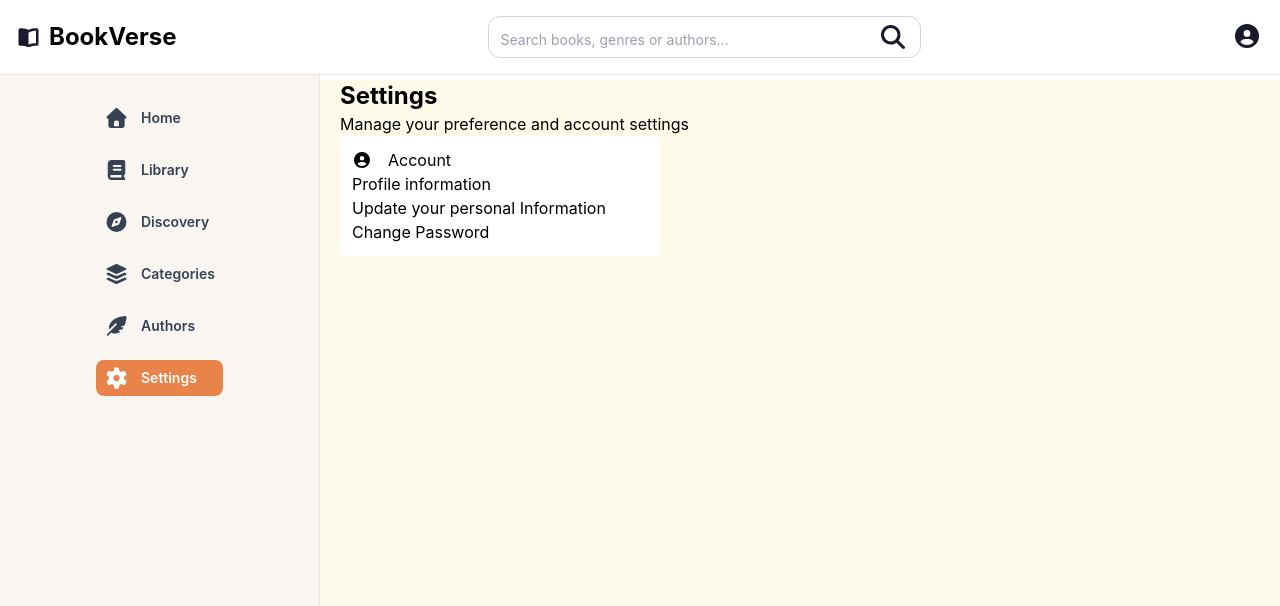
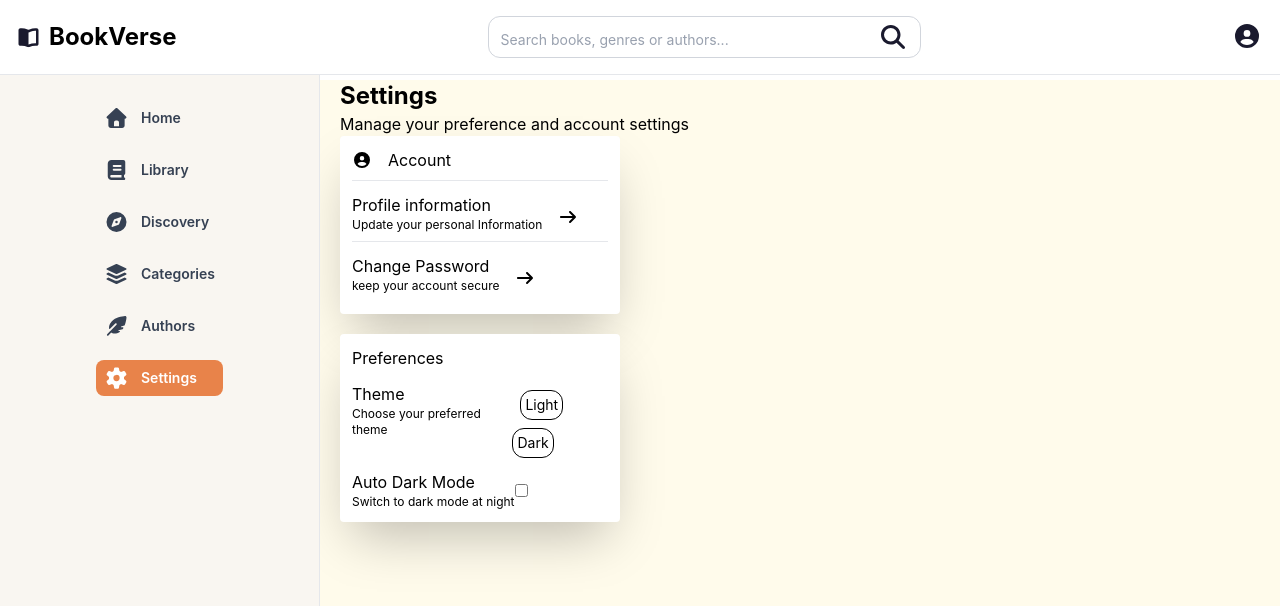
Before and after one commit to DanielApple05/Book-verse, a React (Vite) app in the folder book-verse-frontend/: page /settings in a window 1280 px wide. Shown: the top 606 px of the page. Built offline with nearby package versions, Linux system fonts and the light colour scheme; no server answers; the HTML template or start-up script is replaced by a standard one.

Commit message:
feat: update Settings page layout with new preferences section and icons

```diff
--- a/book-verse-frontend/src/assets/components/discovery-component/discoveryPageCard.jsx
+++ b/book-verse-frontend/src/assets/components/discovery-component/discoveryPageCard.jsx
@@ -1,7 +1,6 @@
 import React from 'react';
 import Header from '../header-component/header';
 import Banner3 from '../explore-banner/banner3';
-import Search from '../search';
 import TrendingBooks  from '../book-components/trendingBooks';
 import NewArrivals from '../book-components/newArrivals';
 import Categories from '../category-component/categories';
@@ -9,7 +8,6 @@ import Categories from '../category-component/categories';
 const DiscoveryPageCard = () => {
   return (
     <div>
-     <div className='xl:hidden flex mb-3 bg-white/30 sticky top-14 rounded-lg '> <Search /> </div>
      <h1 className='text-2xl font-bold mb-2'>Discover New Books</h1>
      <p className='text-gray-500 mb-10'>Explore our curated selection of books across various genres and categories. Find your next great read today!</p>
       <Banner3/>
--- a/book-verse-frontend/src/assets/pages/settings.jsx
+++ b/book-verse-frontend/src/assets/pages/settings.jsx
@@ -2,7 +2,8 @@ import React from 'react';
 import Header from '../components/header-component/header';
 import SideNavBar from '../components/navigations/sideNavBar';
 import { FontAwesomeIcon } from '@fortawesome/react-fontawesome';
-import { faCircleUser } from '@fortawesome/free-solid-svg-icons';
+import { faCircleUser, faArrowRight } from '@fortawesome/free-solid-svg-icons';
+import MobileNavBar from '../components/navigations/mobileNavBar';
 
 const Settings = () => {
   return (
@@ -13,25 +14,51 @@ const Settings = () => {
         <div className='mt-20 flex-1 pl-5 bg-amber-50'>
           <h1 className='text-2xl font-bold '>Settings</h1>
           <p> Manage your preference and account settings </p>
-          <div className='bg-white rounded p-3 w-80'>
-            <div className='flex items-center gap-4'>
+          <div className='bg-white rounded p-3 w-70 space-y-3 shadow-2xl'>
+            <div className='flex items-center gap-4 border-b border-b-gray-200 pb-2'>
               <FontAwesomeIcon icon={faCircleUser} />
-              Account
+              <p>Account</p>
             </div>
-            <div>
-
+            <div className='flex items-center gap-4 border-b border-b-gray-200'>
+              <div className='mb-2' >
+                <p> Profile information</p>
+                <p className=' text-xs'>Update your personal Information</p>
+              </div>
+              <FontAwesomeIcon icon={faArrowRight} />
+            </div>
+            <div className='flex items-center gap-4 '>
+              {/* <FontAwesomeIcon icon={ fa } /> */}
+              <div className='mb-2'>
+                <p> Change Password</p>
+                <p className=' text-xs'>keep your account secure</p>
+              </div>
+              <FontAwesomeIcon icon={faArrowRight} />
+            </div>
+          </div>
+          <div className='bg-white rounded p-3 w-70 space-y-3 shadow-2xl mt-5'>
+            <p>Preferences</p>
+            <div className='flex'>
               <div>
-                <p> Profile information</p>
-                <p>Update your personal Information</p>
+                <p> Theme</p>
+                <p className='text-xs'> Choose your preferred theme</p>
+              </div>
+              <div className='text-sm  '>
+                <button className='p-1 rounded-xl m-2 border hover:text-white hover:bg-blue-950'>Light</button>
+                <button className='p-1 rounded-xl border hover:text-white hover:bg-blue-950'>Dark</button>
               </div>
             </div>
-            <div>
-              {/* <FontAwesomeIcon icon={ fa } /> */}
-              Change Password
+            <div className='flex items-center '>
+              <div>
+                <p>Auto Dark Mode </p>
+                <p className='text-xs'> Switch to dark mode at night </p>
+              </div>
+            <input type="checkbox" name="" id="" />
+
             </div>
           </div>
         </div>
       </div>
+      <MobileNavBar />
     </div>
   );
 }
```
